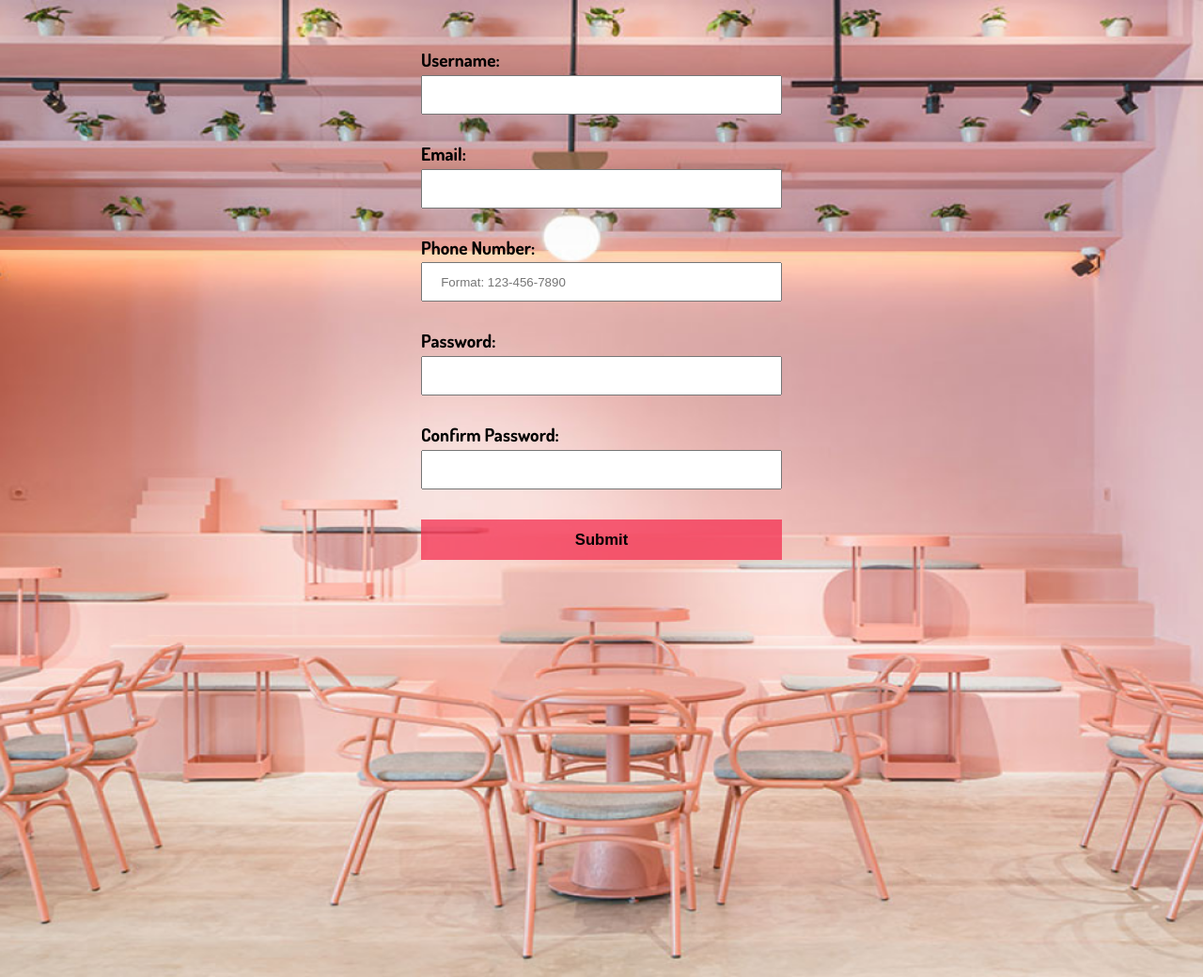
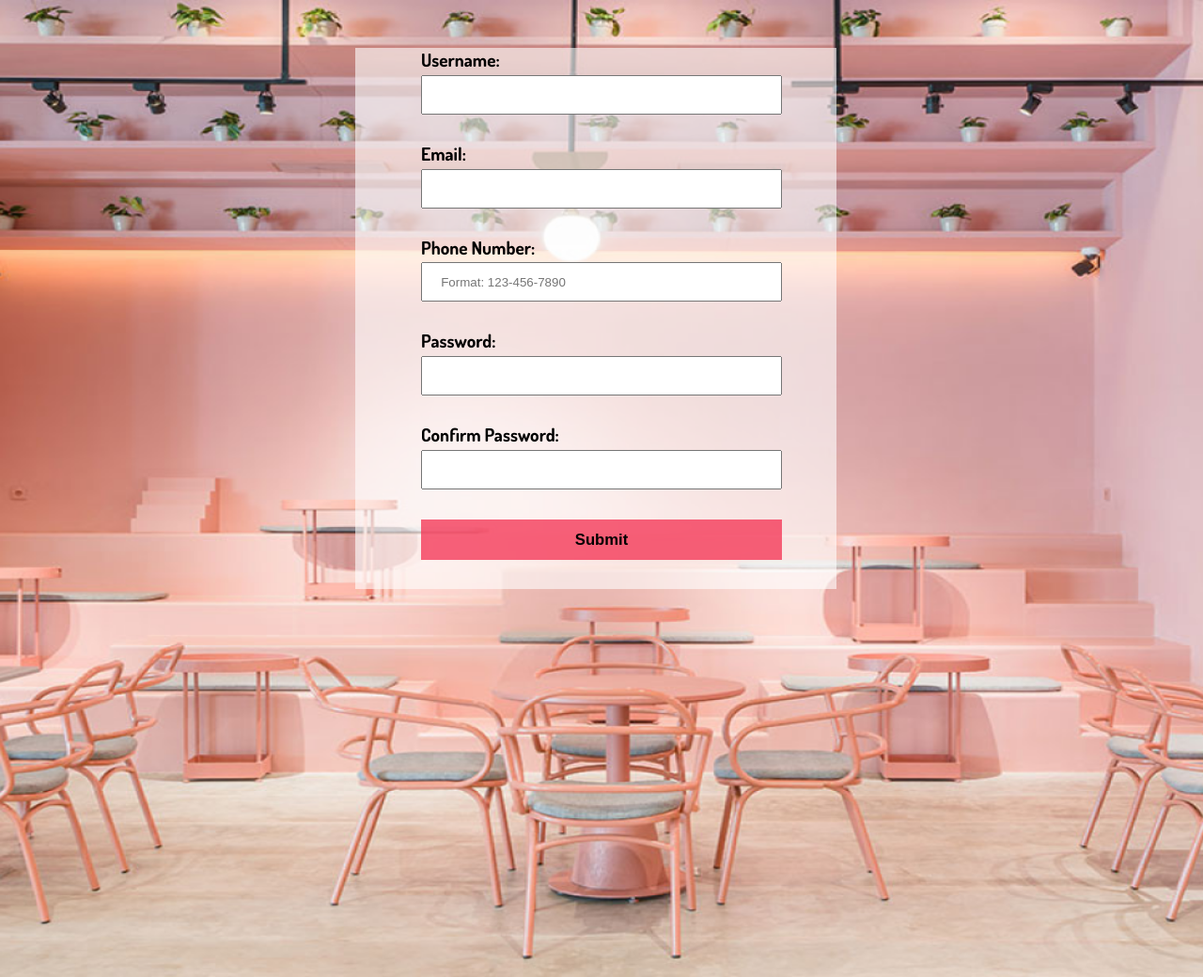
Before and after one commit to zarturia21/STCakesWEB, a PHP site: page /SignIn.html in a window 1280 px wide. Shown: the whole page at 94% size. Run offline with PHP 8.4, Linux system fonts and the light colour scheme; some web fonts are replaced.

Commit message:
add box on sign up form

```diff
--- a/SignIn.css
+++ b/SignIn.css
@@ -52,3 +52,15 @@ body {
   height: 130%;
   object-fit:fill;
 }
+
+.white-rectangle {
+  position:  absolute;
+  z-index: -1;
+  width: 40vw;
+  height: 45vw;
+  top: 4vw;
+  left: 29.5vw;
+  opacity: 60%;
+  background-color: rgb(255, 255, 255);
+  display: block;
+}
--- a/SignIn.html
+++ b/SignIn.html
@@ -46,6 +46,8 @@
     <input type="password" id="confirm_password" name="confirm_password"><br><br>
 
     <input type="submit" value="Submit">
+
+    <div class="white-rectangle"></div>
   </form>
 
 
```
